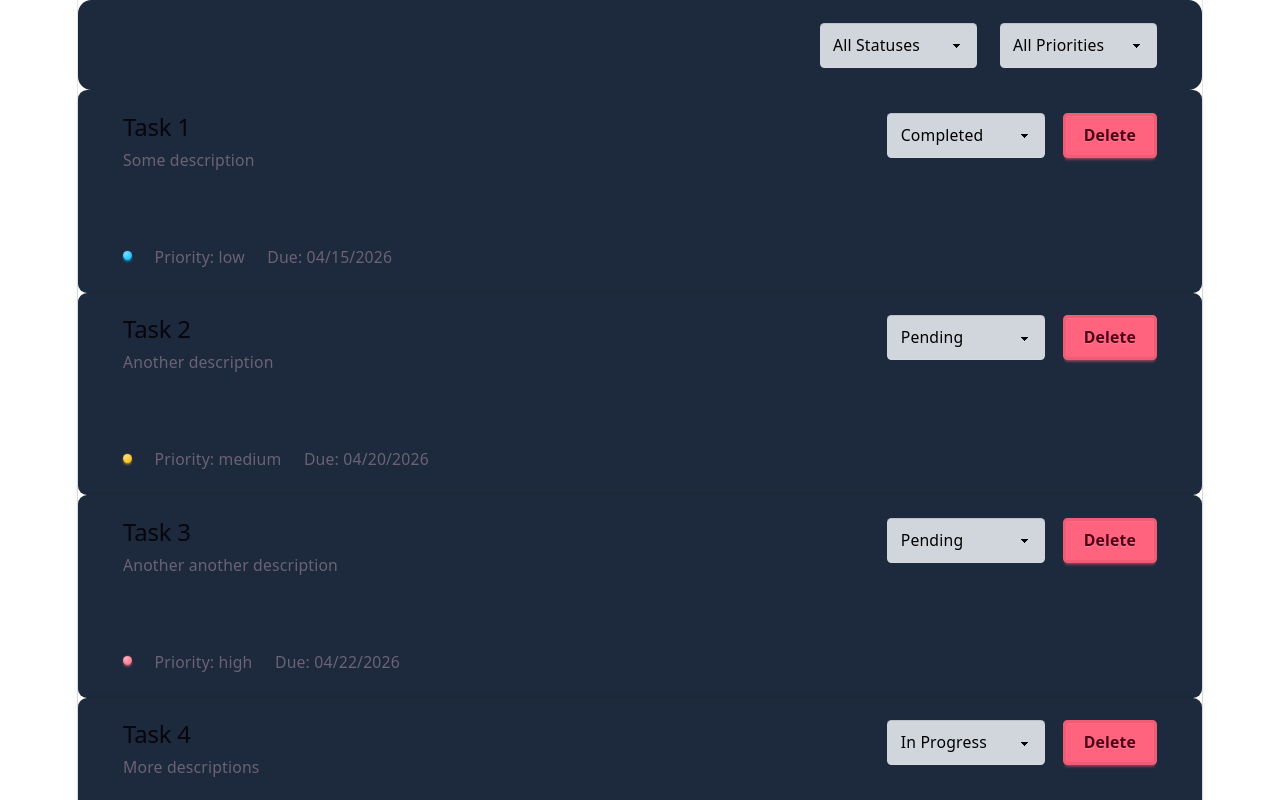
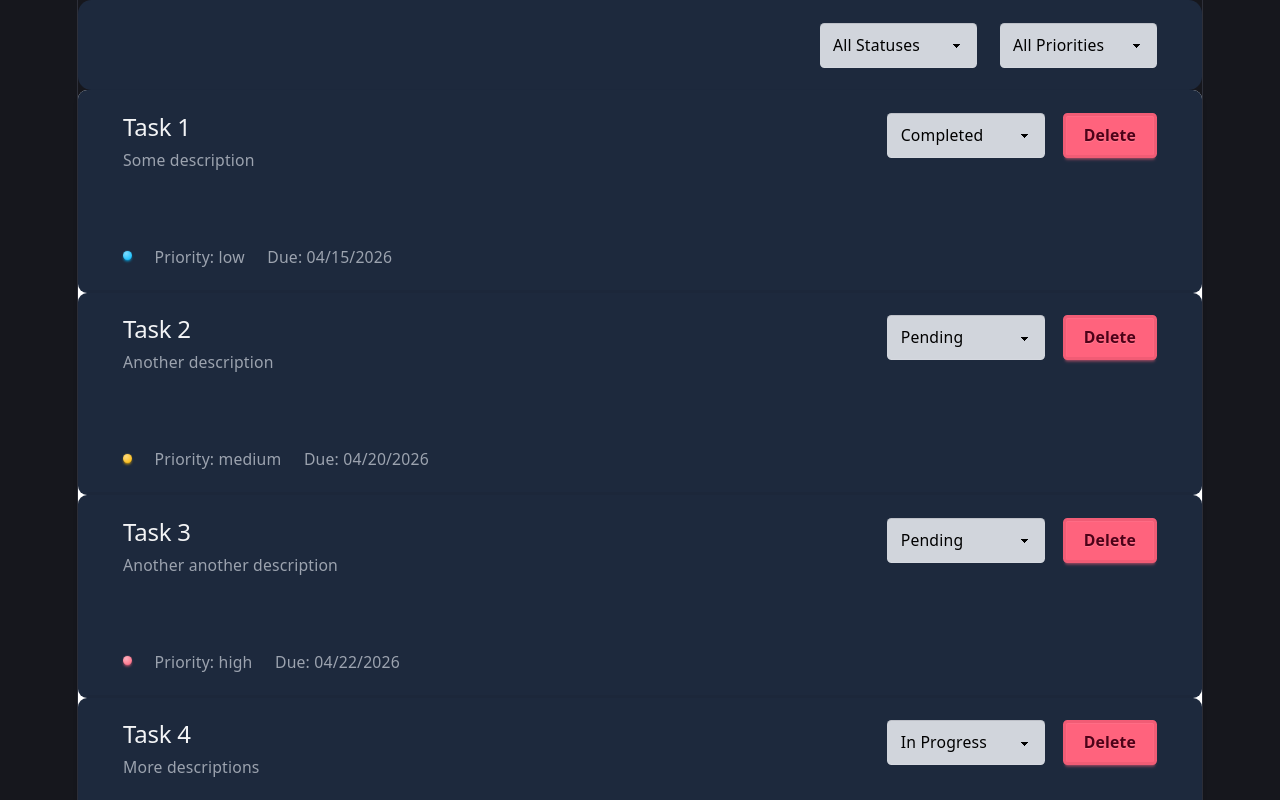
Before and after one commit to chadgarc/lab9.3-list-keys, a React (Vite) app: page / in a window 1280 px wide. Shown: the top 800 px of the page. Built offline with nearby package versions, Linux system fonts and the light colour scheme.

Commit message:
Fixed theme defaults

```diff
--- a/src/index.css
+++ b/src/index.css
@@ -2,17 +2,17 @@
 @plugin "daisyui";
 
 :root {
-  --text: #6b6375;
-  --text-h: #08060d;
-  --bg: #fff;
-  --border: #e5e4e7;
-  --code-bg: #f4f3ec;
-  --accent: #aa3bff;
-  --accent-bg: rgba(170, 59, 255, 0.1);
-  --accent-border: rgba(170, 59, 255, 0.5);
-  --social-bg: rgba(244, 243, 236, 0.5);
-  --shadow:
-    rgba(0, 0, 0, 0.1) 0 10px 15px -3px, rgba(0, 0, 0, 0.05) 0 4px 6px -2px;
+  --text: #9ca3af;
+    --text-h: #f3f4f6;
+    --bg: #16171d;
+    --border: #2e303a;
+    --code-bg: #1f2028;
+    --accent: #c084fc;
+    --accent-bg: rgba(192, 132, 252, 0.15);
+    --accent-border: rgba(192, 132, 252, 0.5);
+    --social-bg: rgba(47, 48, 58, 0.5);
+    --shadow:
+      rgba(0, 0, 0, 0.4) 0 10px 15px -3px, rgba(0, 0, 0, 0.25) 0 4px 6px -2px;
 
   --sans: system-ui, 'Segoe UI', Roboto, sans-serif;
   --heading: system-ui, 'Segoe UI', Roboto, sans-serif;
@@ -30,22 +30,6 @@
 
   @media (max-width: 1024px) {
     font-size: 16px;
-  }
-}
-
-@media (prefers-color-scheme: dark) {
-  :root {
-    --text: #9ca3af;
-    --text-h: #f3f4f6;
-    --bg: #16171d;
-    --border: #2e303a;
-    --code-bg: #1f2028;
-    --accent: #c084fc;
-    --accent-bg: rgba(192, 132, 252, 0.15);
-    --accent-border: rgba(192, 132, 252, 0.5);
-    --social-bg: rgba(47, 48, 58, 0.5);
-    --shadow:
-      rgba(0, 0, 0, 0.4) 0 10px 15px -3px, rgba(0, 0, 0, 0.25) 0 4px 6px -2px;
   }
 }
 
```
Also changed, not shown: 3 other files (tests, documents, lock files or other folders).
